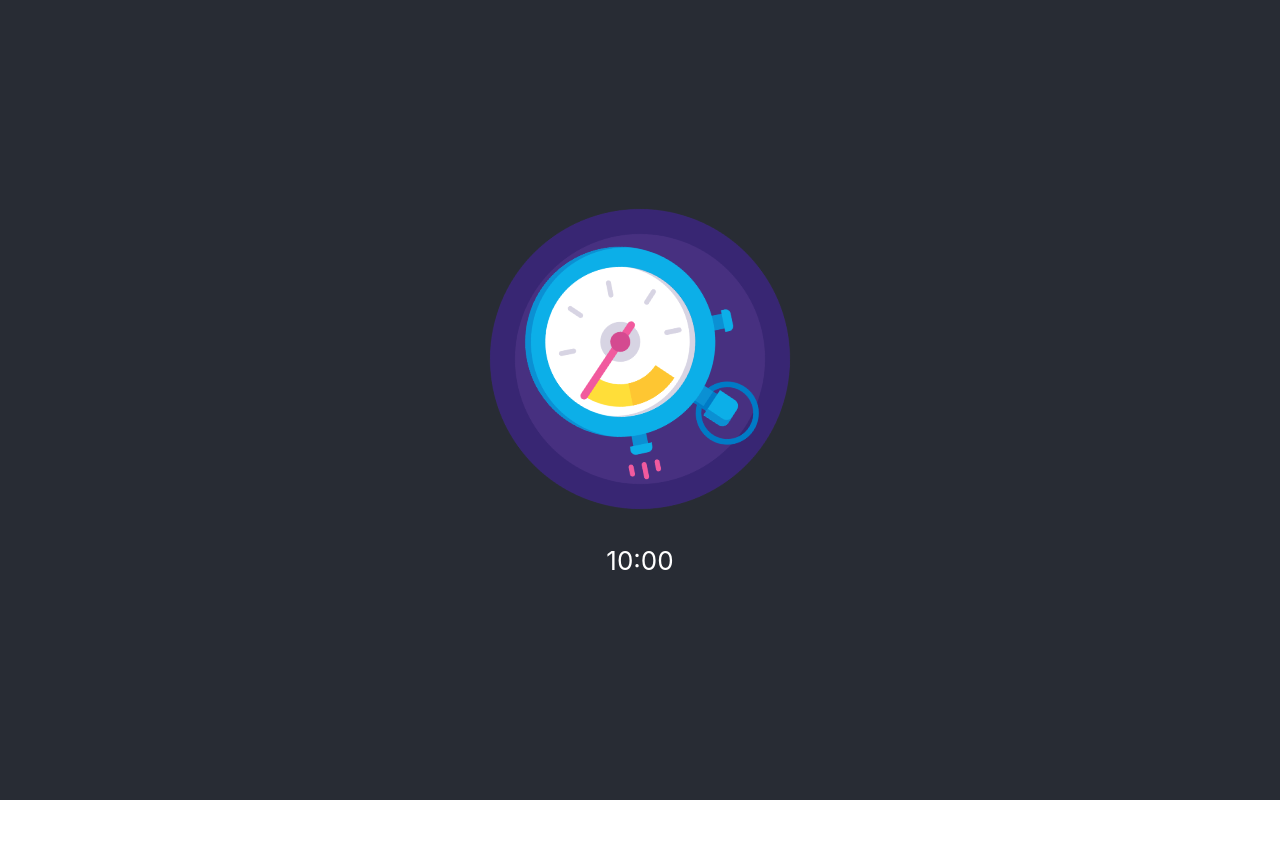
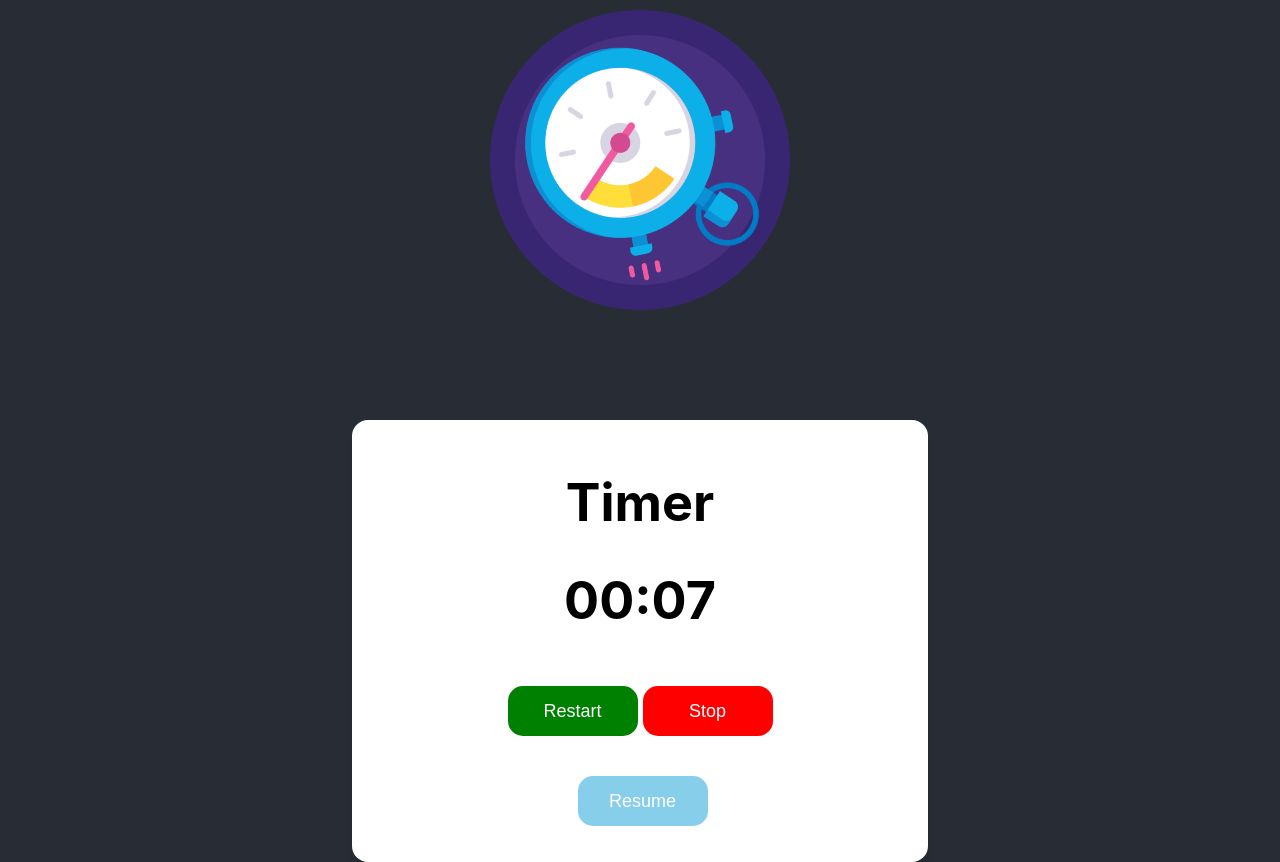
Before and after one commit to AntonioMM8506/ReadAgainstTheClock, a React (Create React App) app: page / in a window 1280 px wide. Before the commit the page ends 800 px from the top, so only its background shows below. Built offline with nearby package versions, Linux system fonts and the light colour scheme.

Commit message:
Timer Component

```diff
--- a/src/App.js
+++ b/src/App.js
@@ -1,24 +1,14 @@
 import logo from './clock_logo_2.png';
-//import React, { Component } from 'react';
-//import updateCountdown from './scripts/timer';
 import './App.css';
-import {Helmet} from "react-helmet";
-
-
+//import {Helmet} from "react-helmet";
+import Timer from './Components/timer';
 
 function App() {
   return (
     <div className="App">
       <header className="App-header">
         <img src={logo} className="App-logo" alt="logo" />
-
-        <p id="countdown">10:00</p>
-        <Helmet>
-          <script src=
-            "./scripts/timer.js"
-          type="text/jsx" />
-        </Helmet>
-
+        <Timer/>
       </header>
 
 
--- /dev/null
+++ b/src/Components/timer.css
@@ -0,0 +1,67 @@
+.timer{
+    width: 100%;
+    height: 100vh;
+    background-color: skyblue;
+    display: flex;
+    justify-content:center;
+}
+
+.container{
+    padding-top: 100px;
+}
+
+.timer_container{
+    background-color: #fff;
+    width: 30vw;
+    padding: 1rem 6rem;
+    border-radius: 1rem;
+    box-shadow: 0 1rem 1rem -0.7rem rgb(0,0,0,0.4);
+    color: black;
+}
+
+.stop{
+    margin-top: 20px;
+    margin-bottom: 20px;
+    color: #fff;
+    font-size: 18px;
+    background-color: red;
+    width: 130px;
+    height: 50px;
+    border: none;
+    border-radius: 15px;
+    cursor: pointer;
+}
+
+.stop{
+    margin-left: 5px;
+}
+
+.restart{
+    margin-top: 20px;
+    margin-bottom: 20px;
+    color: #fff;
+    font-size: 18px;
+    background-color: green;
+    width: 130px;
+    height: 50px;
+    border: none;
+    border-radius: 15px;
+    cursor: pointer;
+}
+
+.resume{
+    margin-top: 20px;
+    margin-bottom: 20px;
+    color: #fff;
+    font-size: 18px;
+    background-color: skyblue;
+    width: 130px;
+    height: 50px;
+    border: none;
+    border-radius: 15px;
+    cursor: pointer;
+}
+
+.resume{
+    margin-left: 5px;
+}
--- /dev/null
+++ b/src/Components/timer.js
@@ -0,0 +1,52 @@
+import React, { useEffect, useState } from 'react';
+import './timer.css';
+
+const Timer = () => {
+
+    const [seconds, setSeconds] = useState(0);
+    const [minutes, setMinutes] = useState(0);
+
+    var timer;
+    var isPaused = false;
+    useEffect(()=> {
+
+            timer = setInterval(() =>{
+                setSeconds(seconds+1);
+                if(seconds==59){
+                    setMinutes(minutes+1);
+                    setSeconds(0);
+                }
+            },1000);
+            return () => clearInterval(timer);
+    });
+
+    const restart = () =>{
+        setSeconds(0);
+        setMinutes(0);
+    }
+
+    const stop = () => {
+        clearInterval(timer);
+    }
+
+    const resume = () => {
+
+    }
+
+
+    return (
+        <div className='container'>
+            <div className='timer_container'>
+                <h1>Timer</h1>
+                <h1>{minutes<10 ? "0"+minutes:minutes}:{seconds<10 ? "0"+seconds:seconds}</h1>
+                <button className='restart' onClick={restart}>Restart</button>
+                <button className='stop' onClick={stop}>Stop</button>
+                <button className='resume' onClick={resume}>Resume</button>
+            </div>
+        </div>
+
+    )//End of return
+
+}//End of Tmer
+
+export default Timer;
```
Also changed, not shown: src/scripts/timer.js (deleted, +0 -12 lines).
